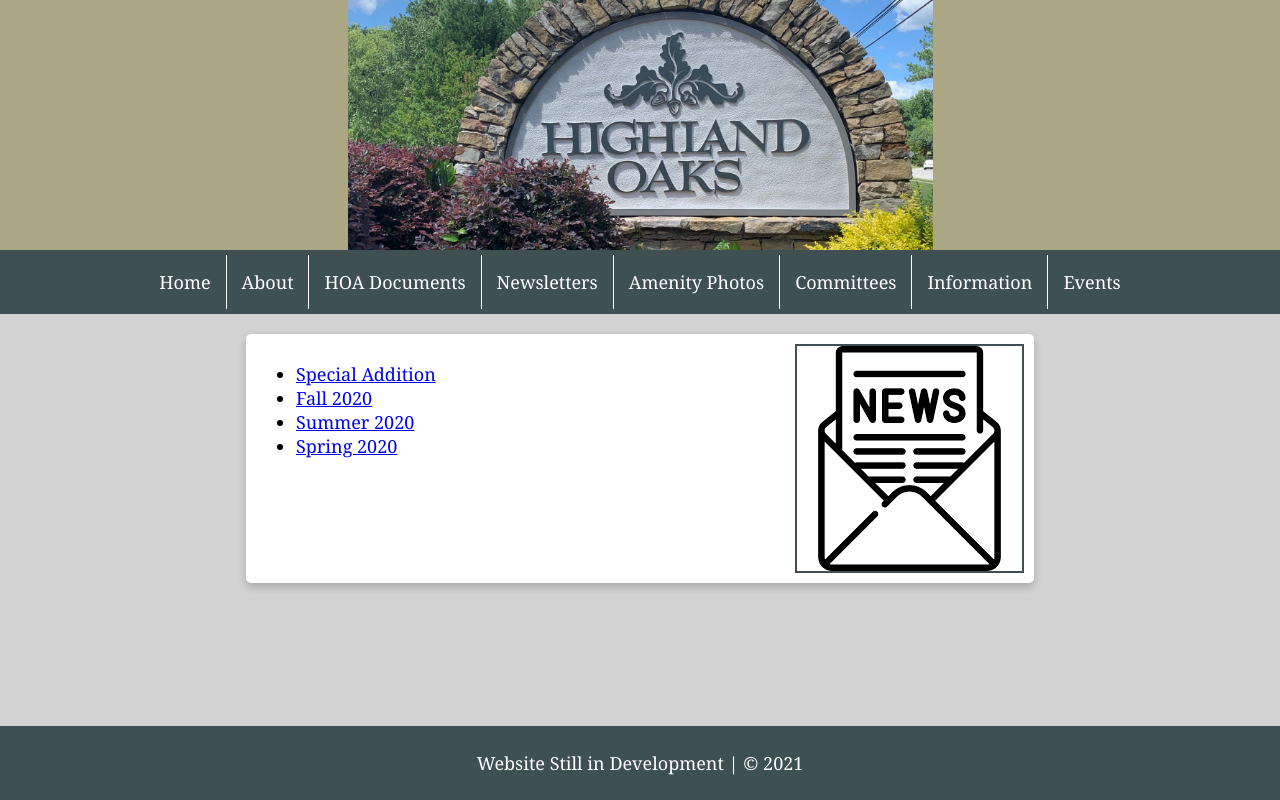
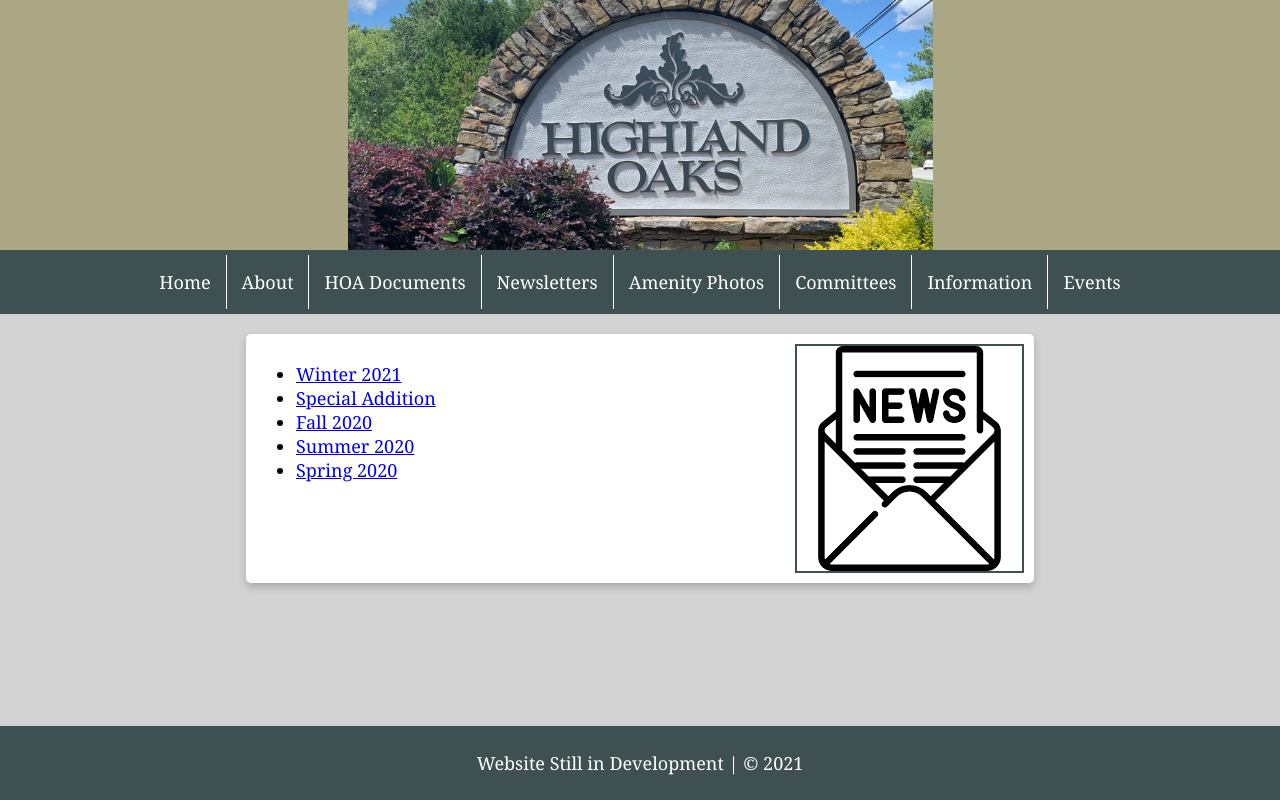
Before and after one commit to dseeler/HighlandOaks, an Angular app: page /Newsletters in a window 1280 px wide. Built offline with nearby package versions, Linux system fonts and the light colour scheme.

Commit message:
winter commit updated newsletter and mailbox info

```diff
--- a/src/app/newsletters/newsletters.component.html
+++ b/src/app/newsletters/newsletters.component.html
@@ -1,5 +1,8 @@
 <article>
   <ul style="display: inline-block;">
+    <li>
+			<a href="/assets/documents/HOA Winter Newsletter.pdf" target="_blank">Winter 2021</a>
+    </li>
     <li>
 			<a href="/assets/documents/NewsletterSpecialAddition11-2020.pdf" target="_blank">Special Addition</a>
     </li>
```
Also changed, not shown: 2 other files (tests, documents, lock files or other folders).
